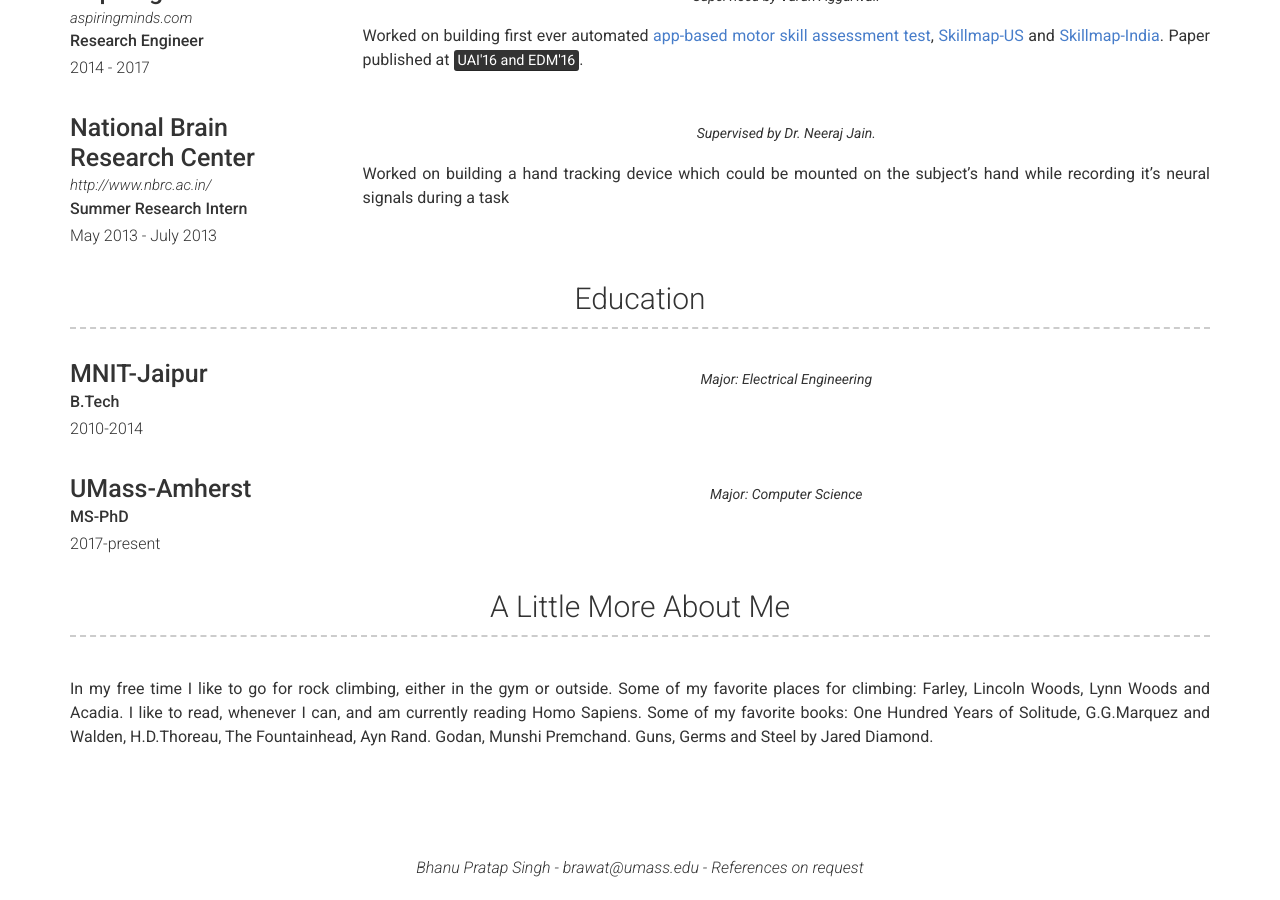
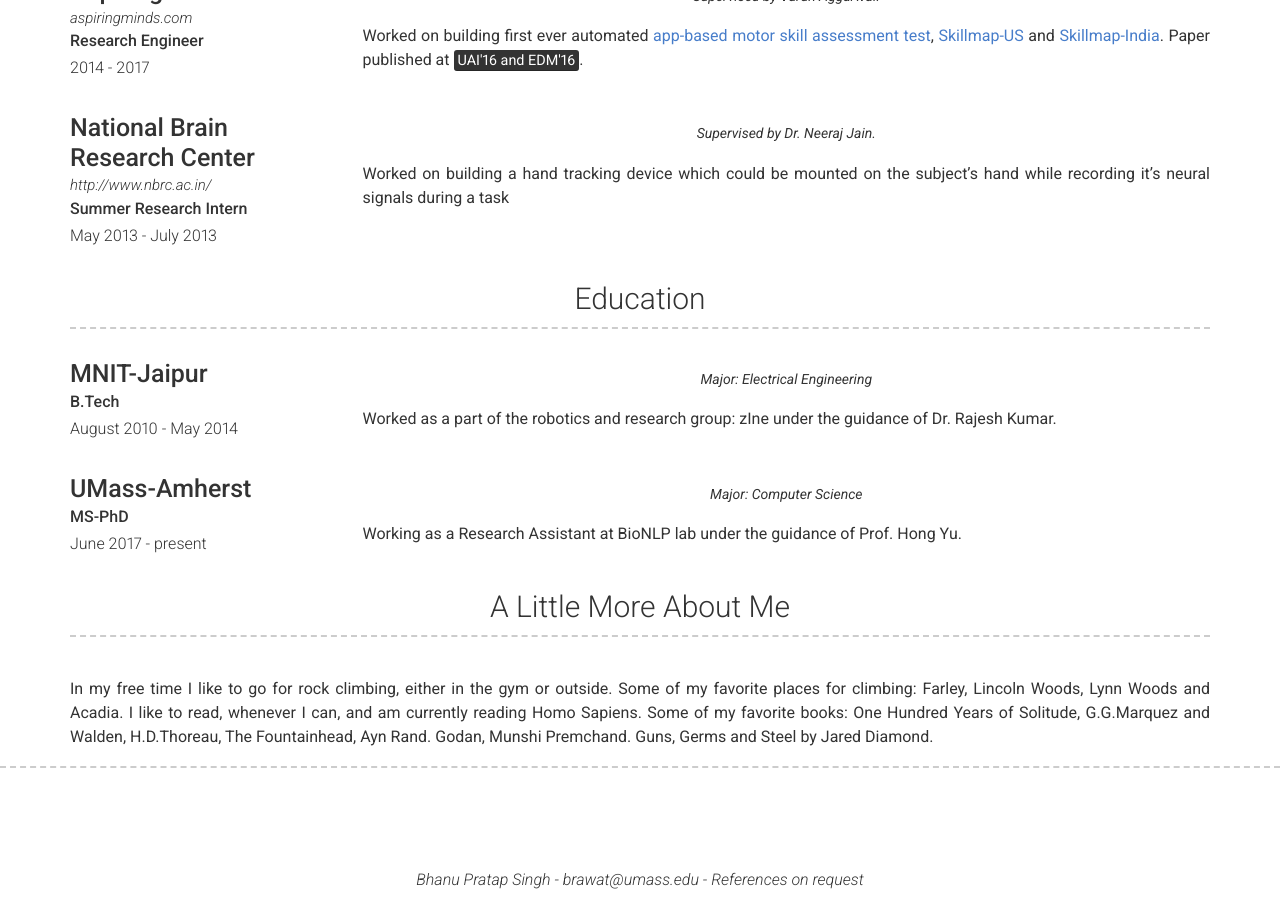
Before and after one commit to bsinghpratap/bsinghpratap.github.io, a Jekyll site: the page built from index.md, in a window 1280 px wide and 900 px high, scrolled down 1733 px. Built offline with Jekyll 4.4.1, drawn with Linux system fonts in a browser that asks for light colours; nearby versions of some CDN libraries; some of the changed text lies outside the part shown.

Commit message:
website updated

```diff
--- a/_data/education.yml
+++ b/_data/education.yml
@@ -1,17 +1,18 @@
 # Education Template
 - layout: left
   name: MNIT-Jaipur
-  dates: 2010-2014
+  dates: August 2010 - May 2014
   qualification: B.Tech
   quote: >
     Major: Electrical Engineering
   description: | # this will include new lines to allow paragraphs
-
+    Worked as a part of the robotics and research group: zIne under the guidance of Dr. Rajesh Kumar.
 
 - layout: left
   name: UMass-Amherst
-  dates: 2017-present
+  dates: June 2017 - present
   qualification: MS-PhD
   quote: >
     Major: Computer Science
   description: | # this will include new lines to allow paragraphs
+    Working as a Research Assistant at BioNLP lab under the guidance of Prof. Hong Yu.
--- a/_data/projects.yml
+++ b/_data/projects.yml
@@ -1,15 +1,15 @@
 # Project template
-- layout: top
+- layout: top-middle
   name: Evolutionary Machine Learning (EvoML)
   link:
   github: https://github.com/EvoML
   quote: >
-    Worked with [Harsh Nisar](https://github.com/harshnisar).
+    Worked with Harsh Nisar.
   description: | # this will include new lines to allow paragraphs
     Worked on an independent project which focussed on building a toolbox which could build bagged ensembles with the help of Genetic Algorithm.
 # <a class='urllink' href='https://arxiv.org/abs/1610.00465' rel='nofollow'>[Paper]</a>.
 
-- layout: top
+- layout: top-middle
   name: Extracting causal relationship between a medication and its adverse drug reactions (ADRs).
   link:
   github:
--- a/_layouts/default.html
+++ b/_layouts/default.html
@@ -40,7 +40,7 @@
 
     </div>
   </main>
-
+  <h3></h3>
   {%- include footer.html -%}
   {% if site.darkmode == false %}
     <script src="{{ '/assets/js/index.js' | relative_url }}"></script>
```
